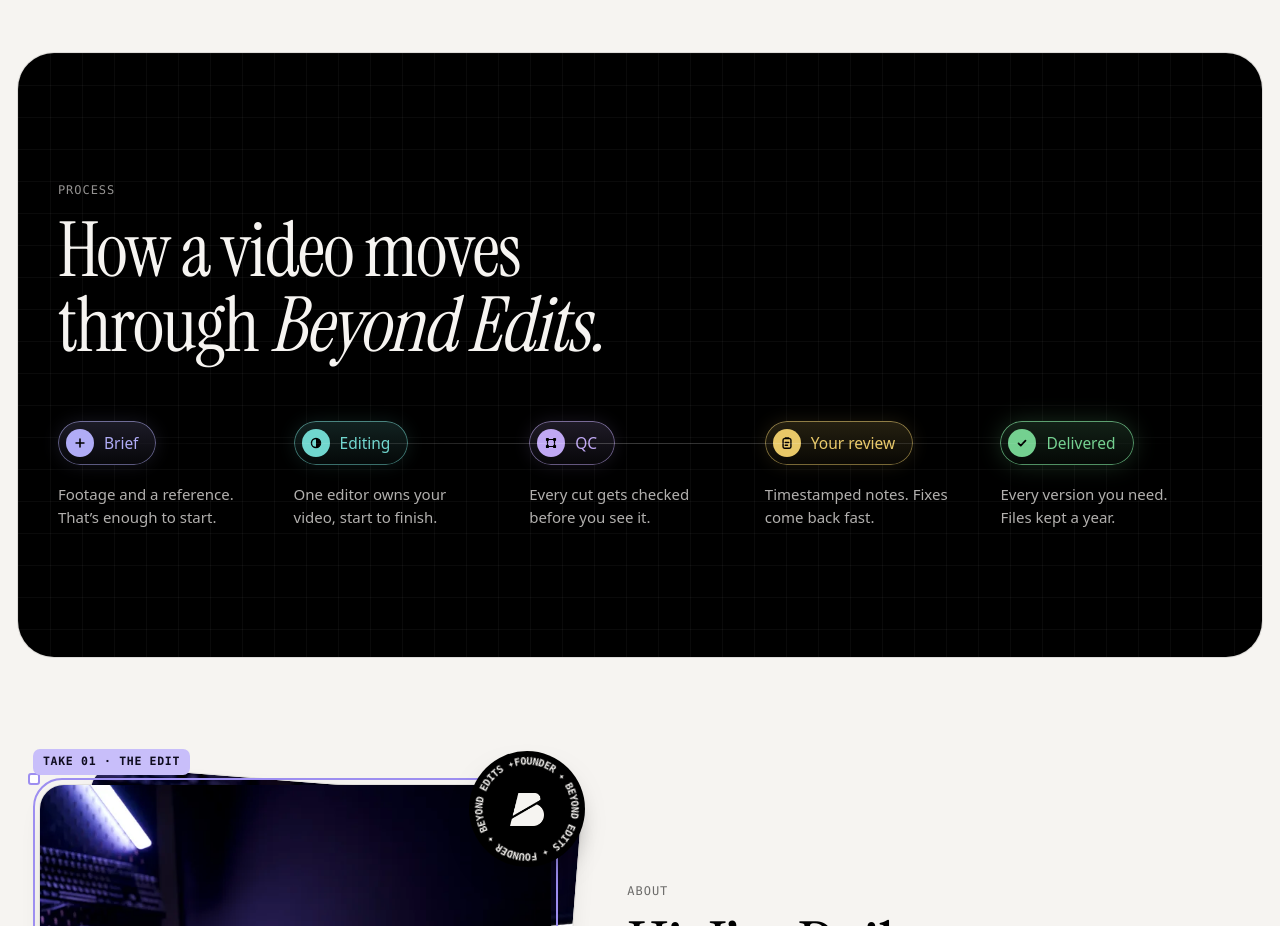
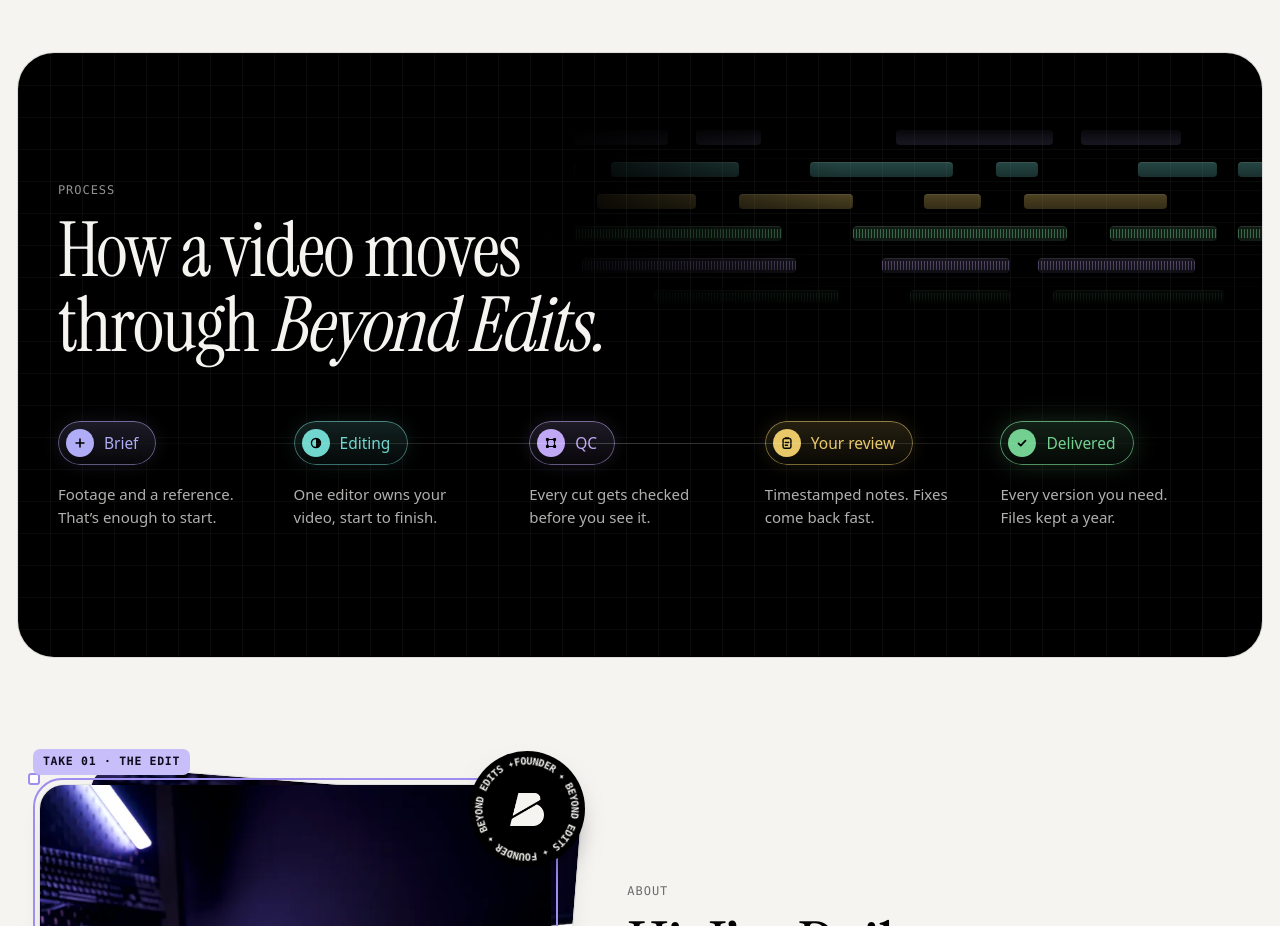
Before and after one commit to Raihan4sure-Creator/BEYOND, a Next.js app in the folder raihanghorami/: page / in a window 1280 px wide. Shown: the part 1200-2126 px from the top of the page. Built offline with nearby package versions, Linux system fonts and the light colour scheme.

Commit message:
Quiet editing timeline behind the Process heading
Muted clips and waveforms in the step colours, slowly scrolling, no playhead.

Co-Authored-By: Claude Opus 5.5 <noreply@anthropic.com>
Claude-Session: https://claude.ai/code/session_01RdWp2im6H8GFzkqyPQpJKF

```diff
--- a/raihanghorami/app/globals.css
+++ b/raihanghorami/app/globals.css
@@ -761,6 +761,85 @@ button {
 
 .process .wrap {
   position: relative;
+  z-index: 1;
+}
+
+/* a quiet editing timeline behind the heading, fading out toward the text */
+.ptl {
+  position: absolute;
+  top: 12%;
+  right: -2%;
+  width: 60%;
+  display: grid;
+  gap: 10px;
+  opacity: 0.6;
+  pointer-events: none;
+  -webkit-mask-image:
+    linear-gradient(90deg, transparent, #000 40%),
+    linear-gradient(180deg, transparent, #000 18%, #000 70%, transparent);
+  -webkit-mask-composite: source-in;
+  mask-image:
+    linear-gradient(90deg, transparent, #000 40%),
+    linear-gradient(180deg, transparent, #000 18%, #000 70%, transparent);
+  mask-composite: intersect;
+}
+
+.ptl-row {
+  display: grid;
+  grid-template-columns: 34px minmax(0, 1fr);
+  align-items: center;
+  height: 22px;
+}
+
+.ptl-name {
+  font-family: var(--mono);
+  font-size: 10.5px;
+  letter-spacing: 0.06em;
+  color: rgba(246, 244, 241, 0.4);
+}
+
+.ptl-lane {
+  position: relative;
+  height: 100%;
+  overflow: hidden;
+  border-top: 1px solid rgba(255, 255, 255, 0.05);
+}
+
+.ptl-strip {
+  position: absolute;
+  inset: 0 auto 0 0;
+  width: 200%;
+  animation: ptl-scroll 90s linear infinite;
+}
+
+.ptl-clip {
+  position: absolute;
+  top: 3px;
+  bottom: 3px;
+  border-radius: 4px;
+  background: linear-gradient(180deg, rgba(var(--c), 0.55), rgba(var(--c), 0.38));
+  box-shadow: inset 0 1px 0 rgba(255, 255, 255, 0.18);
+}
+
+.ptl-clip.is-audio {
+  background:
+    repeating-linear-gradient(90deg, rgba(var(--c), 0.85) 0 1px, transparent 1px 3px) center / 100% 60% no-repeat,
+    rgba(var(--c), 0.22);
+}
+
+@keyframes ptl-scroll {
+  to {
+    transform: translateX(-50%);
+  }
+}
+
+@media (max-width: 860px) {
+  .ptl {
+    top: 6%;
+    right: -12%;
+    width: 110%;
+    opacity: 0.2;
+  }
 }
 
 .process .kicker {
--- a/raihanghorami/app/page.tsx
+++ b/raihanghorami/app/page.tsx
@@ -1,6 +1,7 @@
 import { AboutTakes } from '@/components/AboutTakes';
 import { Cursor } from '@/components/Cursor';
 import { ArrowRight, ArrowUpRight } from '@/components/Icons';
+import { ProcessTimeline } from '@/components/ProcessTimeline';
 import { StepIcon } from '@/components/StepIcon';
 import { delay } from '@/components/delay';
 import { helloFace } from '@/content/media';
@@ -88,6 +89,7 @@ export default function HomePage() {
 
       {/* ---------- Process ---------- */}
       <section id="process" className="band process">
+        <ProcessTimeline />
         <div className="wrap">
           <span className="kicker">Process</span>
           <h2 className="h2" data-reveal>
--- /dev/null
+++ b/raihanghorami/components/ProcessTimeline.tsx
@@ -0,0 +1,39 @@
+/** A quiet editing timeline behind the Process heading. Decorative only; no playhead. */
+
+type Clip = [left: number, width: number];
+type Track = { name: string; c: string; audio?: boolean; clips: Clip[] };
+
+// Positions are in % of one loop; the strip repeats twice so it can scroll forever.
+const tracks: Track[] = [
+  { name: 'V1', c: '176, 172, 246', clips: [[4, 16], [24, 9], [52, 22], [78, 14]] },
+  { name: 'V2', c: '112, 214, 206', clips: [[0, 7], [12, 18], [40, 20], [66, 6], [86, 11]] },
+  { name: 'V3', c: '232, 200, 104', clips: [[10, 14], [30, 16], [56, 8], [70, 20]] },
+  { name: 'A1', c: '116, 208, 144', audio: true, clips: [[0, 36], [46, 30], [82, 15]] },
+  { name: 'A2', c: '192, 168, 244', audio: true, clips: [[8, 30], [50, 18], [72, 22]] },
+  { name: 'A3', c: '116, 208, 144', audio: true, clips: [[18, 26], [54, 14], [74, 24]] },
+];
+
+export function ProcessTimeline() {
+  return (
+    <div className="ptl" aria-hidden="true">
+      {tracks.map((t) => (
+        <div className="ptl-row" key={t.name}>
+          <span className="ptl-name">{t.name}</span>
+          <div className="ptl-lane">
+            <div className="ptl-strip">
+              {[0, 50].flatMap((offset) =>
+                t.clips.map(([left, width]) => (
+                  <i
+                    key={`${offset}-${left}`}
+                    className={t.audio ? 'ptl-clip is-audio' : 'ptl-clip'}
+                    style={{ left: `${offset + left / 2}%`, width: `${width / 2}%`, ['--c' as string]: t.c }}
+                  />
+                )),
+              )}
+            </div>
+          </div>
+        </div>
+      ))}
+    </div>
+  );
+}
```
